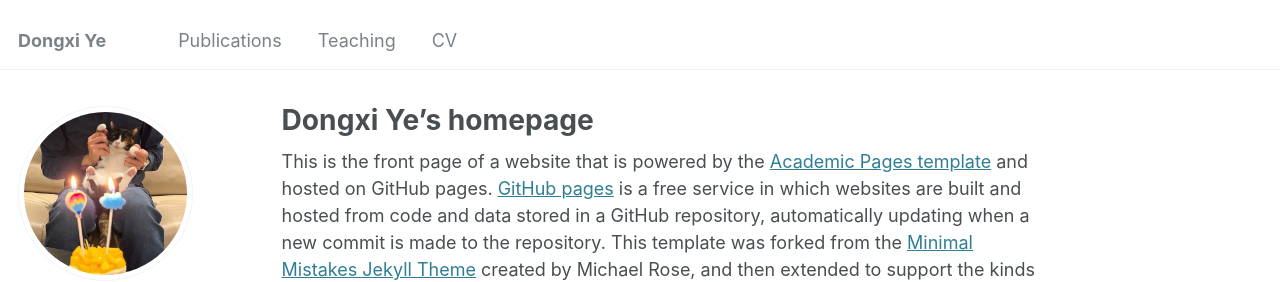
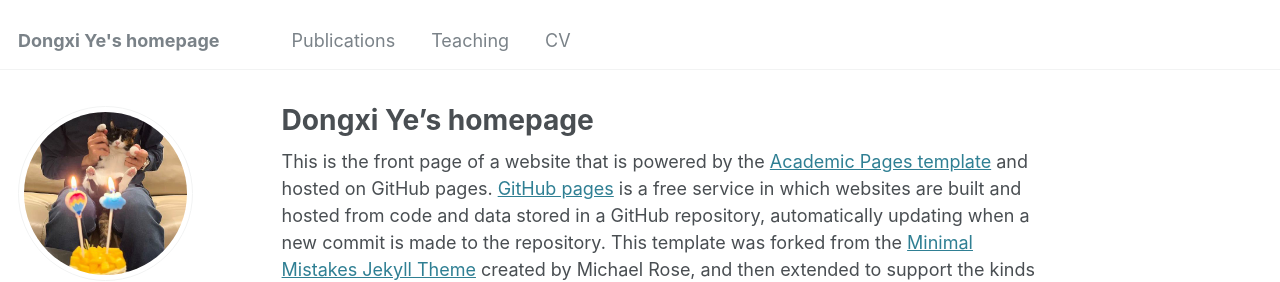
Before and after one commit to Dongxi-Ye/homepage, a Jekyll site: the page built from _pages/about.md, in a window 1280 px wide. Shown: the top 282 px of the page. Built offline with Jekyll 4.4.1, drawn with Linux system fonts in a browser that asks for light colours.

Commit message:
Update _config.yml

```diff
--- a/_config.yml
+++ b/_config.yml
@@ -8,7 +8,7 @@
 
 # Basic Site Settings
 locale                   : "en-US"
-title                    : "Dongxi Ye"
+title                    : "Dongxi Ye's homepage"
 title_separator          : "-"
 name                     : &name "Dongxi Ye"
 description              : &description "personal description"
```
